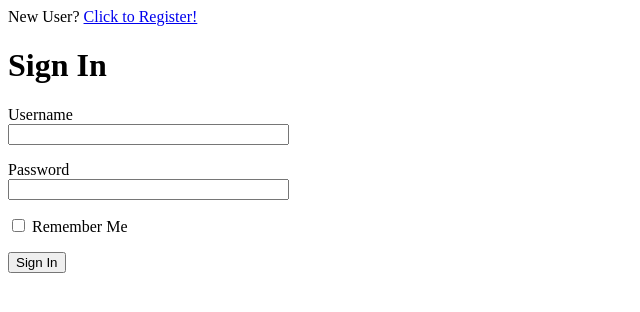
After one commit to packer-at-cs/Pinsta, a Flask app: page /login in a window 1280 px wide. The commit adds this page. Shown: the top 312 px of the page, without its empty margins (0-640 px from the left). Run offline with Flask 2, Linux system fonts and the light colour scheme; parts of the project's set-up code (start-up, migrations or seed data) failed here and were passed over.

Commit message:
Sign in, hashing and registration

```diff
--- /dev/null
+++ b/microblog/app/forms.py
@@ -0,0 +1,30 @@
+from flask_wtf import FlaskForm
+from wtforms import StringField, PasswordField, BooleanField, SubmitField
+from wtforms.validators import ValidationError, DataRequired, Email, EqualTo
+from app.models import User
+
+
+
+class LoginForm(FlaskForm):
+    username = StringField('Username', validators=[DataRequired()])
+    password = PasswordField('Password', validators=[DataRequired()])
+    remember_me = BooleanField('Remember Me')
+    submit = SubmitField('Sign In')
+
+class RegistrationForm(FlaskForm):
+    username = StringField('Username', validators=[DataRequired()])
+    email = StringField('Email', validators=[DataRequired(), Email()])
+    password = PasswordField('Password', validators=[DataRequired()])
+    password2 = PasswordField(
+        'Repeat Password', validators=[DataRequired(), EqualTo('password')])
+    submit = SubmitField('Register')
+
+    def validate_username(self, username):
+        user = User.query.filter_by(username=username.data).first()
+        if user is not None:
+            raise ValidationError('Please use a different username.')
+
+    def validate_email(self, email):
+        user = User.query.filter_by(email=email.data).first()
+        if user is not None:
+            raise ValidationError('Please use a different email address.')
--- a/microblog/app/routes.py
+++ b/microblog/app/routes.py
@@ -1,10 +1,65 @@
-from app import app
-from flask import Flask, render_template, request, url_for,redirect, session
+# from app import app
+# from flask import Flask, flash, render_template, request, url_for,redirect, session
+# from flask_login import current_user, logout_user, login_user
+# from app.forms import LoginForm
+from flask import render_template, flash, redirect, url_for, request
+from app import app, db
+# from app import db
+from app.forms import LoginForm, RegistrationForm
+from flask_login import current_user, login_user, logout_user, login_required
+from werkzeug.urls import url_parse
+# from app.models import User
 
+# @app.route('/')
+# @app.route('/index')
+# def index():
+#     return render_template("index.html")
 @app.route('/')
 @app.route('/index')
+@login_required
 def index():
-        return render_template("index.html")
+    pass
+
+
+@app.route('/login', methods=['GET', 'POST'])
+def login():
+    if current_user.is_authenticated:
+        return redirect(url_for('index'))
+    form = LoginForm()
+    if form.validate_on_submit():
+        if form.validate_on_submit():
+            user = User.query.filter_by(username=form.username.data).first()
+            if user is None or not user.check_password(form.password.data):
+                flash('Invalid username or password')
+                return redirect(url_for('login'))
+            login_user(user, remember=form.remember_me.data)
+            next_page = request.args.get('next')
+            if not next_page or url_parse(next_page).netloc != '':
+                next_page = url_for('index')
+            return redirect(next_page)
+    return render_template('login.html', title='Sign In', form=form)
+
+
+
+
+# @app.route('/register', methods=['GET', 'POST'])
+# def register():
+#     if current_user.is_authenticated:
+#         return redirect(url_for('index'))
+#     form = RegistrationForm()
+#     if form.validate_on_submit():
+#         user = User(username=form.username.data, email=form.email.data)
+#         user.set_password(form.password.data)
+#         db.session.add(user)
+#         db.session.commit()
+#         flash('Congratulations, you are now a registered user!')
+#         return redirect(url_for('login'))
+#     return render_template('register.html', title='Register', form=form)
+
+@app.route('/logout')
+def logout():
+    logout_user()
+    return redirect(url_for('index'))
 
 @app.route('/profile')
 def profile():
--- /dev/null
+++ b/microblog/app/templates/floor.html
@@ -0,0 +1,5 @@
+<div>
+    Microblog:
+    <a href="/index">Home</a>
+    <a href="/login">Login</a>
+</div>
--- a/microblog/app/templates/index.html
+++ b/microblog/app/templates/index.html
@@ -3,4 +3,5 @@
     <a href="/profile">Profile</a>
     <a href="/Home">Home</a>
     <a href="/Logout">Logout</a>
+    <a href="/login">login</a>
 </body>
--- /dev/null
+++ b/microblog/app/templates/login.html
@@ -0,0 +1,23 @@
+<p>New User? <a href="{{ url_for('register') }}">Click to Register!</a></p>
+{% block content %}
+    <h1>Sign In</h1>
+    <form action="" method="post" novalidate>
+        {{ form.hidden_tag() }}
+        <p>
+            {{ form.username.label }}<br>
+            {{ form.username(size=32) }}<br>
+            {% for error in form.username.errors %}
+            <span style="color: red;">[{{ error }}]</span>
+            {% endfor %}
+        </p>
+        <p>
+            {{ form.password.label }}<br>
+            {{ form.password(size=32) }}<br>
+            {% for error in form.password.errors %}
+            <span style="color: red;">[{{ error }}]</span>
+            {% endfor %}
+        </p>
+        <p>{{ form.remember_me() }} {{ form.remember_me.label }}</p>
+        <p>{{ form.submit() }}</p>
+    </form>
+{% endblock %}
--- /dev/null
+++ b/microblog/config.py
@@ -0,0 +1,4 @@
+import os
+
+class Config(object):
+    SECRET_KEY = os.environ.get('SECRET_KEY') or 'you-will-never-guess'
--- a/microblog/requirments.txt
+++ b/microblog/requirments.txt
@@ -1,3 +1,5 @@
 # These are the packages that our applications require.
 
 flask
+flask_login
+flask_wtf
```
Also changed, not shown: microblog/app/__init__.py (+7 -0 lines), microblog/app/models.py (added, +19 -0 lines), microblog/app/templates/register.html (added, +35 -0 lines).
